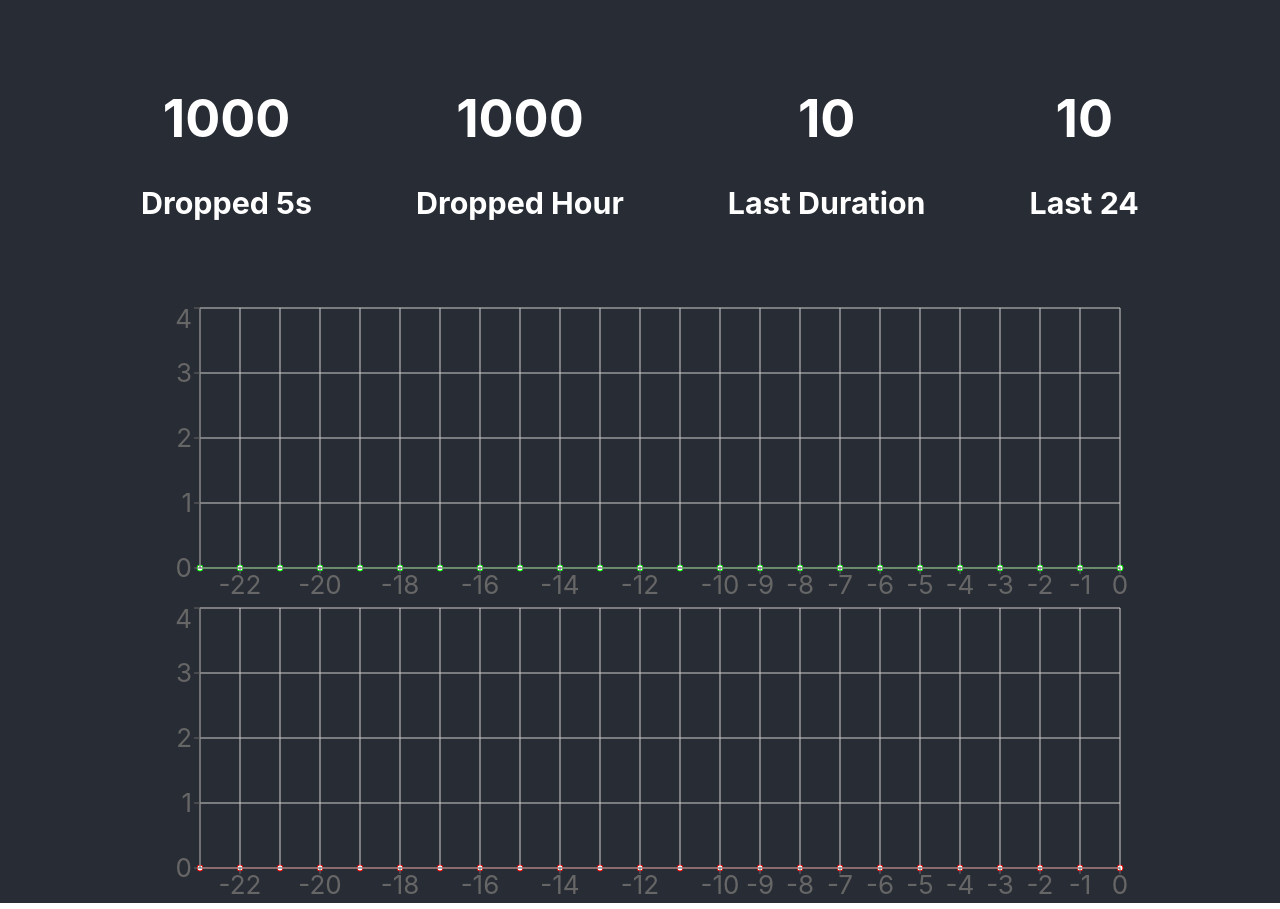
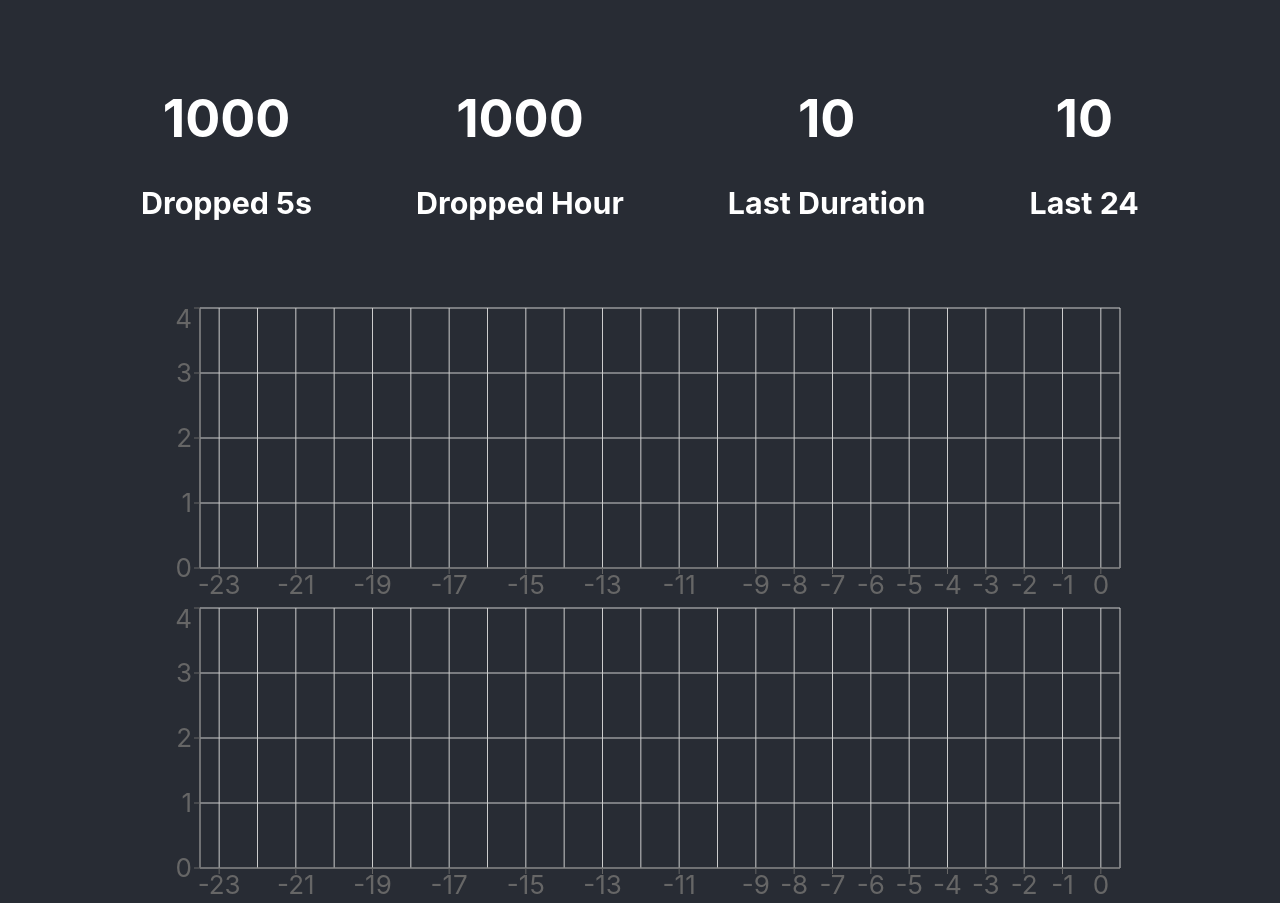
Before and after one commit to rhocode/Pingas, a React (Create React App) app: page / in a window 1280 px wide. Built offline with nearby package versions, Linux system fonts and the light colour scheme; no server answers.

Commit message:
bar chart

```diff
--- a/src/App.tsx
+++ b/src/App.tsx
@@ -2,7 +2,7 @@ import React from 'react';
 
 import './App.css';
 
-import { LineChart, Line, CartesianGrid, XAxis, YAxis } from 'recharts';
+import { BarChart, Bar, CartesianGrid, XAxis, YAxis } from 'recharts';
 import { createInitialState, updateState } from "./api";
 
 type StatProps = {
@@ -46,18 +46,18 @@ function App() {
           <StatPanel title={"Last Duration"} value={"10"} />
           <StatPanel title={"Last 24"} value={"10"} />
         </div>
-        <LineChart width={1000} height={300} data={data} margin={{ top: 5, right: 20, bottom: 5, left: 0 }}>
-          <Line type="monotone" dataKey="success" stroke="#00ff00" />
+        <BarChart width={1000} height={300} data={data} margin={{ top: 5, right: 20, bottom: 5, left: 0 }}>
+          <Bar dataKey="success" fill="#00ff00" />
           <CartesianGrid stroke="#ccc" />
           <XAxis dataKey="name" />
           <YAxis dataKey="success" />
-        </LineChart>
-        <LineChart width={1000} height={300} data={data} margin={{ top: 5, right: 20, bottom: 5, left: 0 }}>
-          <Line type="monotone" dataKey="failure" stroke="#ff0000" />
+        </BarChart>
+        <BarChart width={1000} height={300} data={data} margin={{ top: 5, right: 20, bottom: 5, left: 0 }}>
+          <Bar dataKey="failure" fill="#ff0000" />
           <CartesianGrid stroke="#ccc" />
           <XAxis dataKey="name" />
           <YAxis dataKey="failure" />
-        </LineChart>
+        </BarChart>
       </header>
     </div>
   );
```
